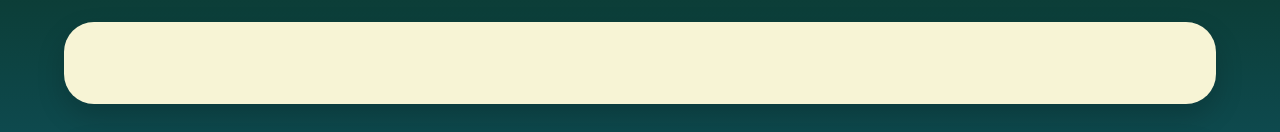
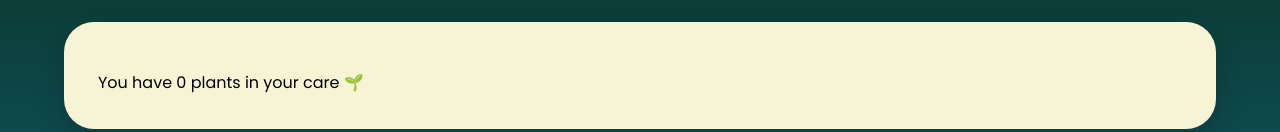
Before and after one commit to Divyadharshini18/plant-cupid-mern, a React (Vite) app in the folder frontend/: page /profile in a window 1280 px wide. Shown: the part 123-255 px from the top of the page. Built offline with nearby package versions, Linux system fonts and the light colour scheme; no server answers; sample sign-in values are in the browser's storage.

Commit message:
Profile page upadated

```diff
--- a/frontend/src/pages/Profile.jsx
+++ b/frontend/src/pages/Profile.jsx
@@ -48,11 +48,11 @@ function Profile() {
       nickname: plant.nickname,
       plantName: plant.plant?.name,
       date: entry.date,
-    }))
+    })),
   );
 
   const sortedLogs = waterLogs.sort(
-    (a, b) => new Date(b.date) - new Date(a.date)
+    (a, b) => new Date(b.date) - new Date(a.date),
   );
 
   if (loading) {
@@ -70,13 +70,14 @@ function Profile() {
     <div className="profile-page">
       <div className="dashboard-container">
 
-        {/* USER INFO */}
         <div className="dashboard-hero-main profile-hero">
           <h1 className="dashboard-heading">{user?.name}</h1>
           <p className="dashboard-text">{user?.email}</p>
+          <p className="profile-subtext">
+            You have {userPlants.length} plants in your care 🌱
+          </p>
         </div>
 
-        {/* WATER HISTORY */}
         <div className="dashboard-panel">
           <div className="panel-header">
             <h2>Watering History</h2>
@@ -94,15 +95,12 @@ function Profile() {
                     <p>{log.plantName}</p>
                   </div>
 
-                  <span>
-                    {new Date(log.date).toLocaleDateString()}
-                  </span>
+                  <span>{new Date(log.date).toLocaleDateString()}</span>
                 </div>
               ))}
             </div>
           )}
         </div>
-
       </div>
     </div>
   );
```
